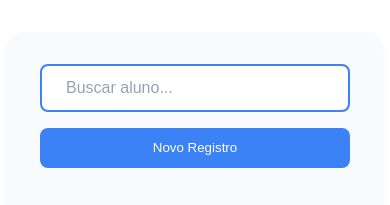
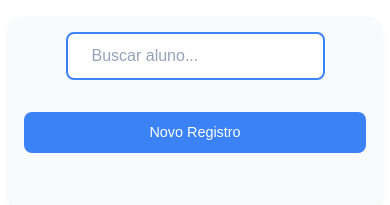
Before and after one commit to arthurunivesp/app-escola, a website: page apps/saida-aluno.html in a window 390 px wide. Drawn offline with nearby package versions, Linux system fonts and the light colour scheme.

Commit message:
Ajustes de responsividade no CSS para celulares

```diff
--- a/css/saida.css
+++ b/css/saida.css
@@ -1,7 +1,7 @@
 .saida-container {
     max-width: 1200px;
-    margin: 2rem auto;
-    padding: 2rem;
+    margin: 1rem auto; /* Menos margem */
+    padding: 1rem; /* Ajusta para telas menores */
     background: #f8fafc;
     border-radius: 15px;
     box-shadow: 0 4px 6px rgba(0,0,0,0.05);
@@ -28,6 +28,7 @@
 }
 
 .saida-btn-registro {
+    margin-top: 1rem;
     background: #3b82f6;
     color: white;
     padding: 0.8rem 2rem;
@@ -198,10 +199,12 @@
 @media (max-width: 768px) {
     .saida-search {
         flex-direction: column;
+        align-items: center; /* Alinha ao centro no celular */
     }
 
     .saida-btn-registro {
         width: 100%;
+        font-size: 0.9rem; /* Ajusta a fonte para telas menores */
     }
 
     .saida-info {
```
